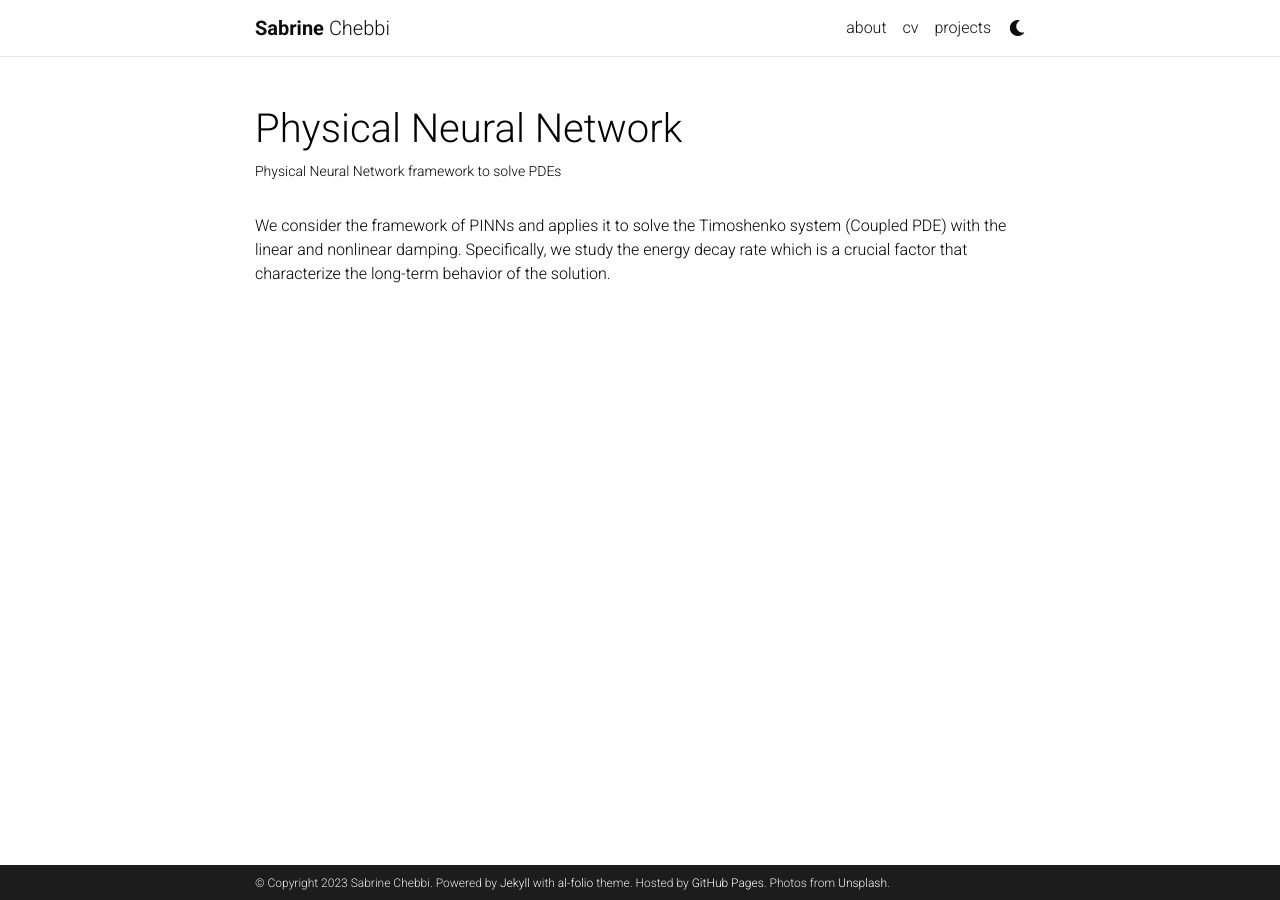
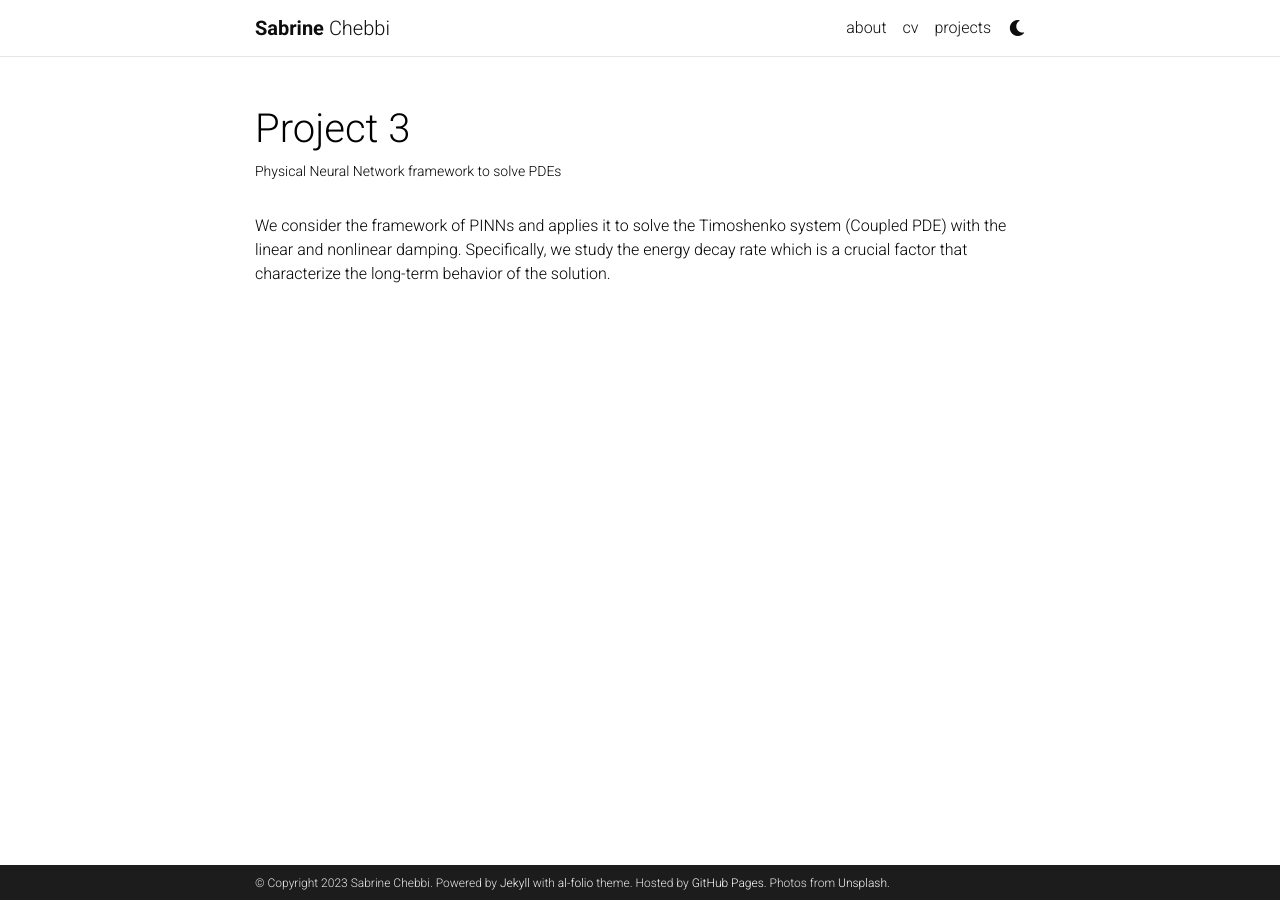
Before and after one commit to Sabrine-stack/Sabrine-stack.github.io, a Jekyll site: the page built from _projects/3_project.md, in a window 1280 px wide. Built offline with Jekyll 4.4.1, drawn with Linux system fonts in a browser that asks for light colours; comment, search, counter and statistics services are not loaded; a style sheet for code colours, icons or effects is not loaded.

Commit message:
Update 3_project.md

```diff
--- a/_projects/3_project.md
+++ b/_projects/3_project.md
@@ -1,6 +1,6 @@
 ---
 layout: page
-title: Physical Neural Network
+title: Project 3
 description: Physical Neural Network framework to solve PDEs
 img: assets/img/7.jpg
 #redirect:
```
